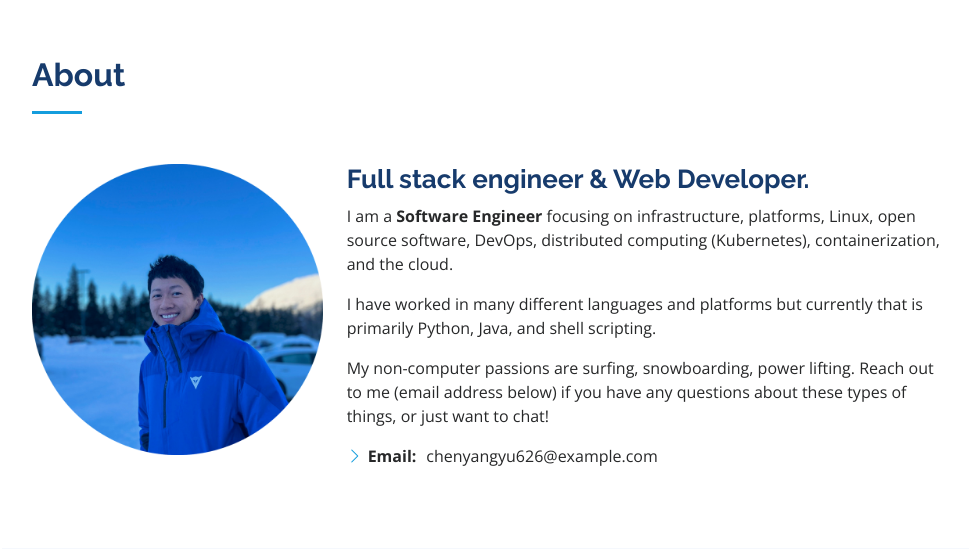
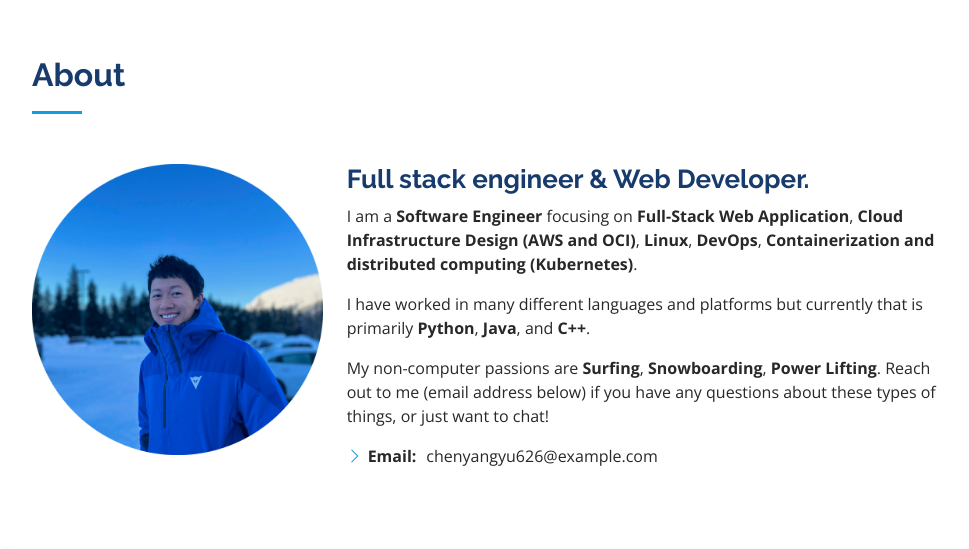
Before and after one commit to alumi5566/myDjango, a Django app: page /home/ in a window 1280 px wide. Shown: the part 804-1353 px from the top of the page, without its empty margins (298-1267 px from the left). Run offline with Django 4.2, Linux system fonts and the light colour scheme; some libraries are stand-ins or nearby versions.

Commit message:
Update personal skill

```diff
--- a/myPersonal/home/templates/home/base.html
+++ b/myPersonal/home/templates/home/base.html
@@ -93,11 +93,11 @@
                 </div>
                 <div class="col-lg-8 pt-4 pt-lg-0 content" data-aos="fade-left">
                     <h3>Full stack engineer &amp; Web Developer.</h3>
-                    <p>I am a <strong>Software Engineer</strong> focusing on infrastructure, platforms, Linux, open source software, DevOps, distributed computing (Kubernetes), containerization, and the cloud.</p>
+                    <p>I am a <strong>Software Engineer</strong> focusing on <strong>Full-Stack Web Application</strong>, <strong>Cloud Infrastructure Design (AWS and OCI)</strong>, <strong>Linux</strong>, <strong>DevOps</strong>, <strong>Containerization and distributed computing (Kubernetes)</strong>.</p>
                     <p></p>
-                    <p>I have worked in many different languages and platforms but currently that is primarily Python, Java, and shell scripting.</p>
+                    <p>I have worked in many different languages and platforms but currently that is primarily <strong>Python</strong>, <strong>Java</strong>, and <strong>C++</strong>.</p>
                     <p></p>
-                    <p>My non-computer passions are surfing, snowboarding, power lifting. Reach out to me (email address below) if you have any questions about these types of things, or just want to chat!</p>
+                    <p>My non-computer passions are <strong>Surfing</strong>, <strong>Snowboarding</strong>, <strong>Power Lifting</strong>. Reach out to me (email address below) if you have any questions about these types of things, or just want to chat!</p>
                     <div class="col-lg-6">
                         <ul>
                             <li><i class="bi bi-chevron-right"></i> <strong>Email:</strong> <span>chenyangyu626@example.com</span></li>
```
Also changed, not shown: 3 other files.
